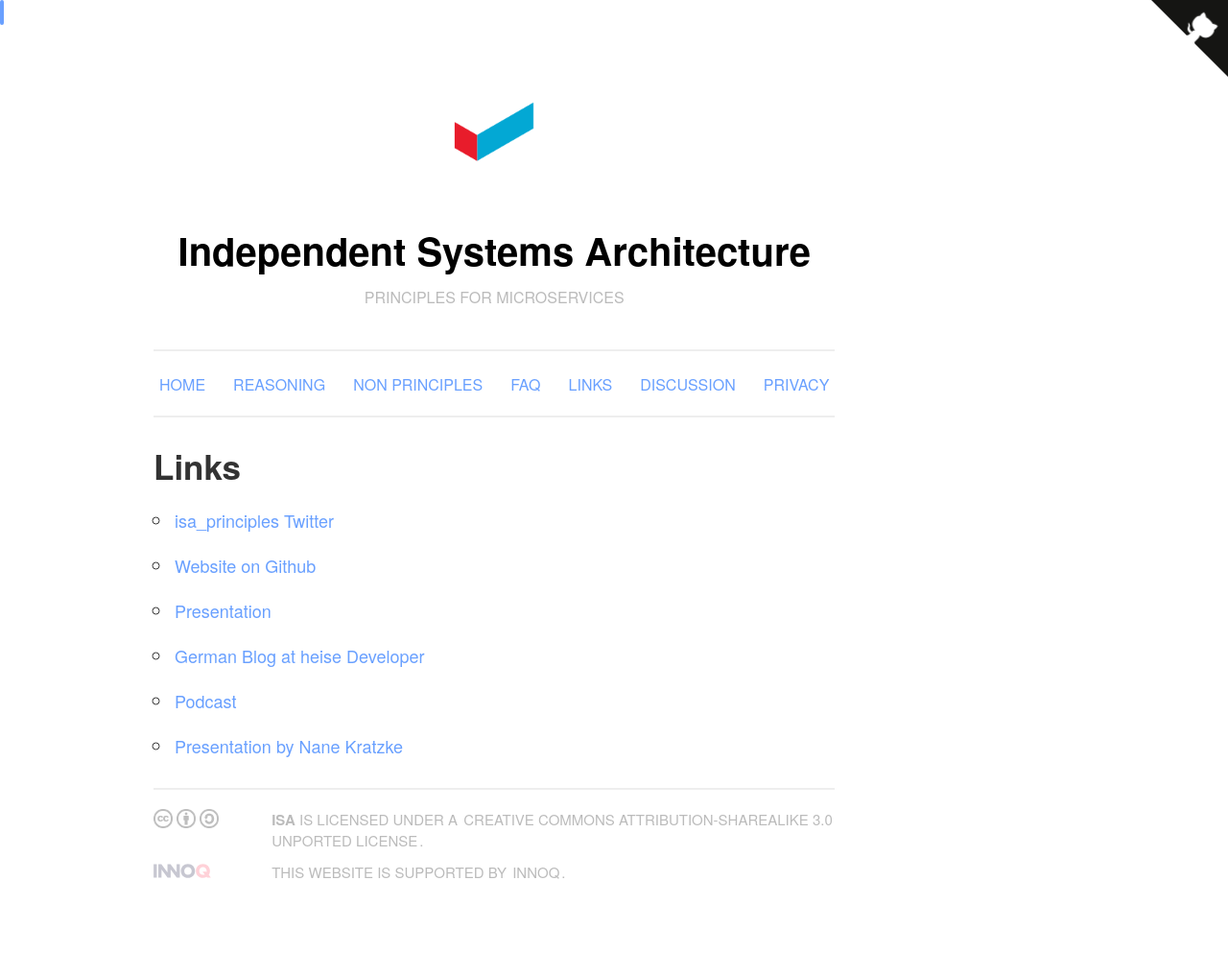
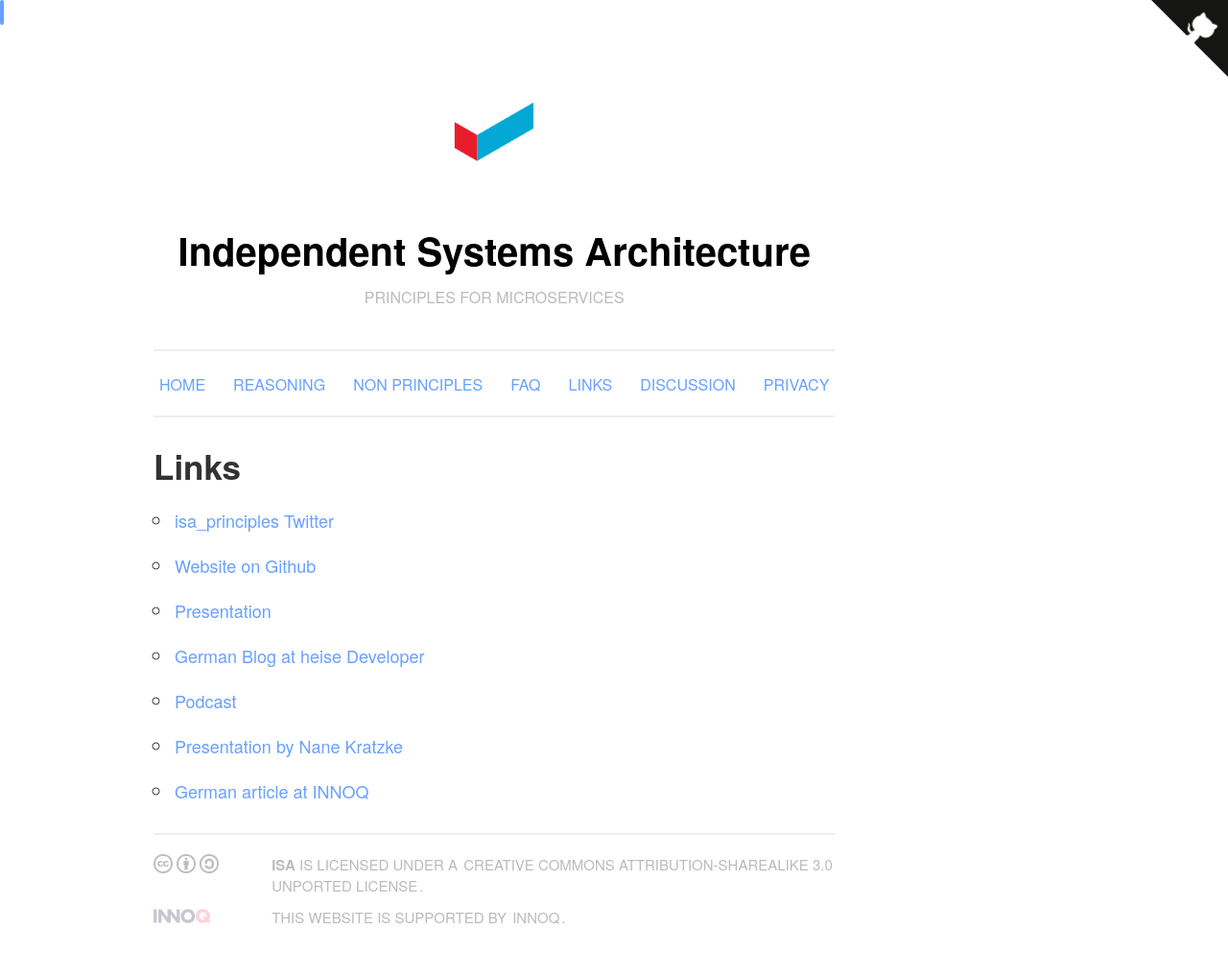
Before and after one commit to ISA-Principles/isa-principles.org, a Jekyll site: the page built from links.md, in a window 1280 px wide. Shown: the whole page at 96% size. Built offline with Jekyll 4.4.1, drawn with Linux system fonts in a browser that asks for light colours; before the commit the page ends 970 px from its top, so only the background shows below that.

Commit message:
Add link to german article at INNOQ

```diff
--- a/links.md
+++ b/links.md
@@ -17,3 +17,5 @@ description: Links to further information about Independent Systems Architecture
 * [Podcast](https://www.innoq.com/en/podcast/045-isa/)
 
 * [Presentation by Nane Kratzke](https://www.slideshare.net/i21aneka/we-have-the-bricks-to-build-cloudnative-cathedrals-but-do-we-have-the-mortar)
+
+* [German article at INNOQ](https://www.innoq.com/de/articles/2018/09/prinzipien-fuer-unabhaengige-systeme)
```
